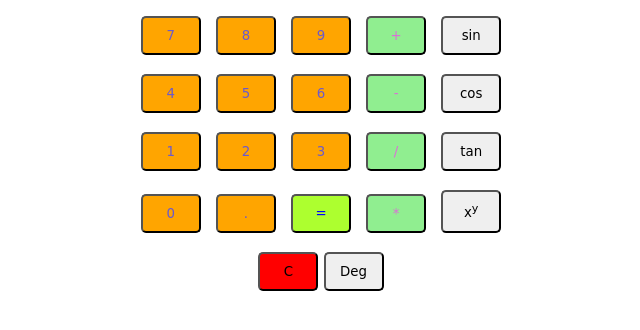
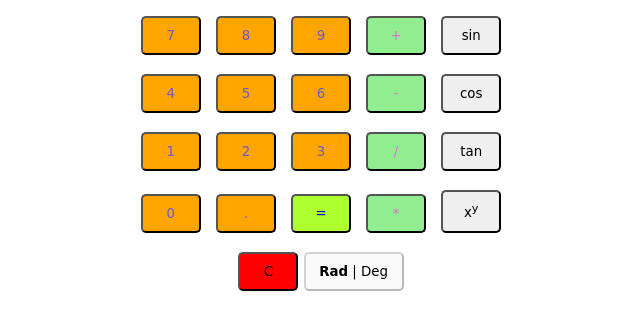
Before and after one commit to PranavP435/calculator, a plain HTML site: page calculator.html in a window 1280 px wide. Both pictures are taken after a click on the button "sin". Shown: the part 110-440 px from the top of the page, without its empty margins (319-959 px from the left). Drawn offline with Linux system fonts and the light colour scheme.

Commit message:
Add files via upload

```diff
--- a/calcss.css
+++ b/calcss.css
@@ -30,6 +30,9 @@ button{
     color: blue;
     background-color: greenyellow;
 }
+.degRad{
+    width:100 !important;
+}
 #result{
     width: 280;
     height: 40;
--- a/calculator.html
+++ b/calculator.html
@@ -37,7 +37,7 @@
                 <button class = op id = right onclick="clk('*')">*</button>
                 <button class = pow id = right onclick="clk('**')">x<sup>y</sup></button><br><br>
                 <button class = clear id = center onclick="clk('c')">C</button>
-                <button class = degRad id = center onclick= "changeang()">Deg</button>
+                <button class = degRad id = center onclick= "changeang()"><strong>Rad</strong> | Deg</button>
         </div>
     </div>
 </body>
--- a/calscript.js
+++ b/calscript.js
@@ -12,6 +12,9 @@ function torad(deg){
 function clk(txt){
     txtbox = document.getElementById('result');
     if (trig.includes(txt)){ /*If a trignometric function is used*/
+        angbtn = document.getElementsByClassName('degRad')[0];
+        angbtn.style.color = 'black';
+        angbtn.disabled = true;
         if (deg){
             dup += `Math.${txt}(torad(` /*convert into rad if degree mode is on. eval() only computes in rad*/
         }
@@ -27,6 +30,7 @@ function clk(txt){
         txtbox.value = '';
         dup = '';
         trig_st = false;
+        angbtn.disabled = false;
         return;
     }
     else if (txt == '**'){/* the to the power of button is used*/
@@ -46,6 +50,7 @@ function clk(txt){
                 dup += ')';
             }
         }
+        angbtn.disabled = false;
         txtbox.value = eval(dup);/*No if statements above is triggered, a button from 0-9 or the
                                    + - * / buttons is used*/
         dup = txtbox.value;
@@ -60,12 +65,12 @@ function clk(txt){
 /*Changes mode from Degress to Radians and vice versa*/
 function changeang(){
     ang = document.getElementsByClassName('degRad')[0];
-    if (ang.innerHTML == 'Deg'){
+    if (ang.innerHTML == '<strong>Rad</strong> | Deg'){
         deg = true;
-        ang.innerHTML = 'Rad';
+        ang.innerHTML = 'Rad | <strong>Deg</strong>';
     }
     else{
         deg = false;
-        ang.innerHTML = 'Deg';
+        ang.innerHTML = '<strong>Rad</strong> | Deg';
     }
 }
```
